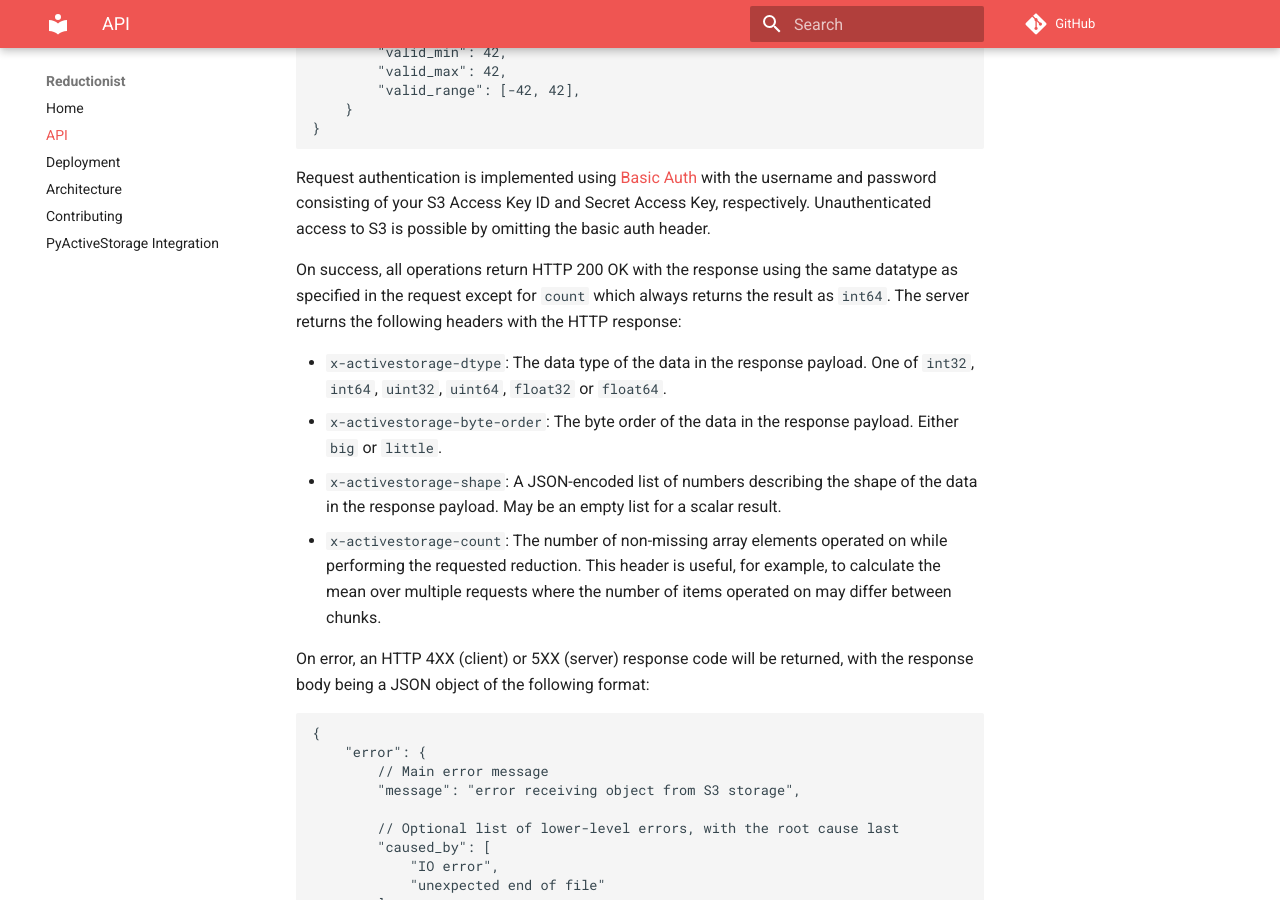
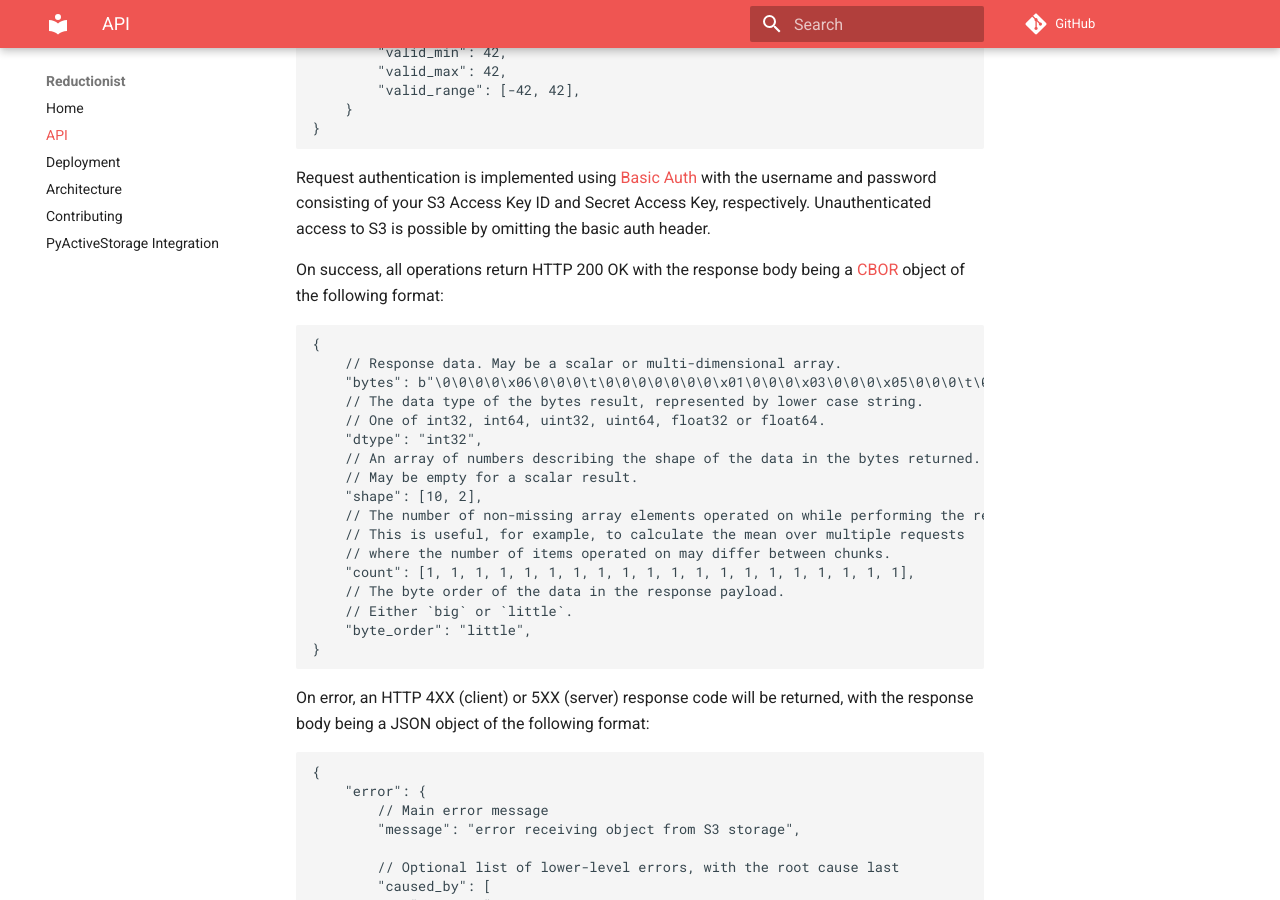
Before and after one commit to stackhpc/reductionist-rs, an MkDocs documentation site: the page built from docs/api.md, in a window 1280 px wide and 900 px high, scrolled down 1496 px. Built offline with MkDocs 1.6.1 and Material for MkDocs 9.7.7, drawn with Linux system fonts in a browser that asks for light colours; comment, search, counter and statistics services are not loaded; some of the changed text lies outside the part shown.

Commit message:
Update API documentation

````diff
--- a/docs/api.md
+++ b/docs/api.md
@@ -80,13 +80,28 @@ The request body should be a JSON object of the form:
 Request authentication is implemented using [Basic Auth](https://en.wikipedia.org/wiki/Basic_access_authentication) with the username and password consisting of your S3 Access Key ID and Secret Access Key, respectively.
 Unauthenticated access to S3 is possible by omitting the basic auth header.
 
-On success, all operations return HTTP 200 OK with the response using the same datatype as specified in the request except for `count` which always returns the result as `int64`.
-The server returns the following headers with the HTTP response:
+On success, all operations return HTTP 200 OK with the response body being a [CBOR](https://cbor.io/) object of the following format:
 
-- `x-activestorage-dtype`: The data type of the data in the response payload. One of `int32`, `int64`, `uint32`, `uint64`, `float32` or `float64`.
-- `x-activestorage-byte-order`: The byte order of the data in the response payload. Either `big` or `little`.
-- `x-activestorage-shape`: A JSON-encoded list of numbers describing the shape of the data in the response payload. May be an empty list for a scalar result.
-- `x-activestorage-count`: The number of non-missing array elements operated on while performing the requested reduction. This header is useful, for example, to calculate the mean over multiple requests where the number of items operated on may differ between chunks.
+```
+{
+    // Response data. May be a scalar or multi-dimensional array.
+    "bytes": b"\0\0\0\0\x06\0\0\0\t\0\0\0\0\0\0\0\x01\0\0\0\x03\0\0\0\x05\0\0\0\t\0\0\0\x08\0\0\0\x01\0\0\0\0\0\0\0\x08\0\0\0\t\0\0\0\x05\0\0\0\x04\0\0\0\x03\0\0\0\x05\0\0\0\x05\0\0\0\x02\0\0\0\0\0\0\0",
+    // The data type of the bytes result, represented by lower case string.
+    // One of int32, int64, uint32, uint64, float32 or float64.
+    "dtype": "int32",
+    // An array of numbers describing the shape of the data in the bytes returned.
+    // May be empty for a scalar result.
+    "shape": [10, 2],
+    // The number of non-missing array elements operated on while performing the requested reduction.
+    // This is useful, for example, to calculate the mean over multiple requests
+    // where the number of items operated on may differ between chunks.
+    "count": [1, 1, 1, 1, 1, 1, 1, 1, 1, 1, 1, 1, 1, 1, 1, 1, 1, 1, 1, 1],
+    // The byte order of the data in the response payload.
+    // Either `big` or `little`.
+    "byte_order": "little",
+}
+
+```
 
 On error, an HTTP 4XX (client) or 5XX (server) response code will be returned, with the response body being a JSON object of the following format:
 
````
Also changed, not shown: other parts of docs/api.md (+1 -1 lines).
